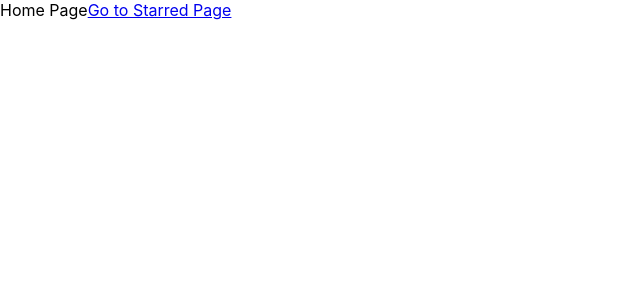
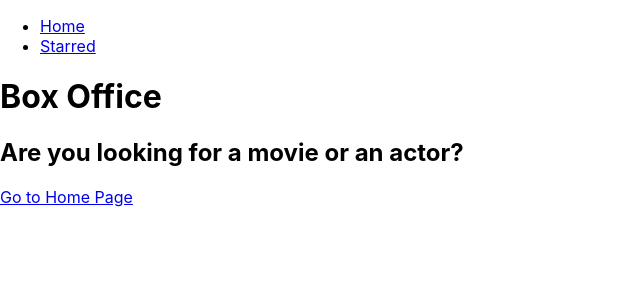
Before and after one commit to abdulrahmans0414/box-office-app, a React (Create React App) app: page / in a window 1280 px wide. Shown: the top 300 px of the page, without its empty margins (0-640 px from the left). Built offline with nearby package versions, Linux system fonts and the light colour scheme.

Commit message:
added navigation and shared layout for home and starred pages

```diff
--- a/src/App.jsx
+++ b/src/App.jsx
@@ -1,14 +1,20 @@
 import {BrowserRouter, Routes, Route} from 'react-router-dom'
 import Home from './pages/Home';
 import Starred from './pages/Starred';
+import MainLayout from './components/MainLayout';
+
+
 function App() {
   return (
     <BrowserRouter>
     <Routes>
+
+      <Route element={<MainLayout />}>
       <Route path="/" element={<Home />} />
-      <Route path="/contact" element={<div>Contacts</div>} />
       <Route path="/starred" element={<Starred />} />
-      <Route path="*" element={<div>Page Not Found</div>} />
+
+      </Route>
+   <Route path="*" element={<div>Page Not Found</div>} />
 
 
       {/* <Route path="/" element={<App />}>
--- /dev/null
+++ b/src/components/AppTitle.jsx
@@ -0,0 +1,12 @@
+export default function AppTitle (props){
+    const {
+        title ="Box Office",
+        subtitle ="Are you looking for a movie or an actor?"
+    } = props;
+    return(
+        <div>
+            <h1>{title}</h1>
+            <h2>{subtitle}</h2>
+        </div>
+    )
+}
--- /dev/null
+++ b/src/components/MainLayout.jsx
@@ -0,0 +1,21 @@
+import { Outlet } from "react-router-dom";
+import Navs from "./Navs";
+import AppTitle from "./AppTitle";
+const MainLayout = ()=>{
+return(
+    <div>
+
+        <Navs />
+        <AppTitle
+
+        // title="hi"
+        // subtitle="dfskjflj"
+        />
+
+
+        <Outlet />
+    </div>
+)
+}
+
+export default MainLayout;
--- /dev/null
+++ b/src/components/Navs.jsx
@@ -0,0 +1,29 @@
+import { Link } from "react-router-dom";
+
+
+const LINKS = [{
+    text: 'Home',
+    to: '/'
+},
+{
+    text: 'Starred',
+    to: '/starred'
+}]
+
+const Navs = ()=>{
+    return(
+        <div>
+         <ul>
+            {
+                LINKS.map(item=> (
+                <li key={item.to}>
+                  <Link to={item.to}>{item.text}</Link>
+                </li>
+                ))
+            }
+         </ul>
+        </div>
+    )
+}
+
+export default Navs;
--- a/src/pages/Home.jsx
+++ b/src/pages/Home.jsx
@@ -1,7 +1,7 @@
 import { Link } from "react-router-dom";
 const Home =()=>{
-    return <div>Home Page
-        <Link to="/starred">Go to Starred Page</Link>
+    return <div>
+        <Link to="/">Go to Home Page</Link>
     </div>
 }
 
--- a/src/pages/Starred.jsx
+++ b/src/pages/Starred.jsx
@@ -1,5 +1,7 @@
+import { Link } from "react-router-dom";
+
 const Starred =()=>{
-    return <div>Starred Page</div>
+    return <div> <Link to="/starred">Go to Starred Page</Link></div>
 }
 
 export default Starred;
```
